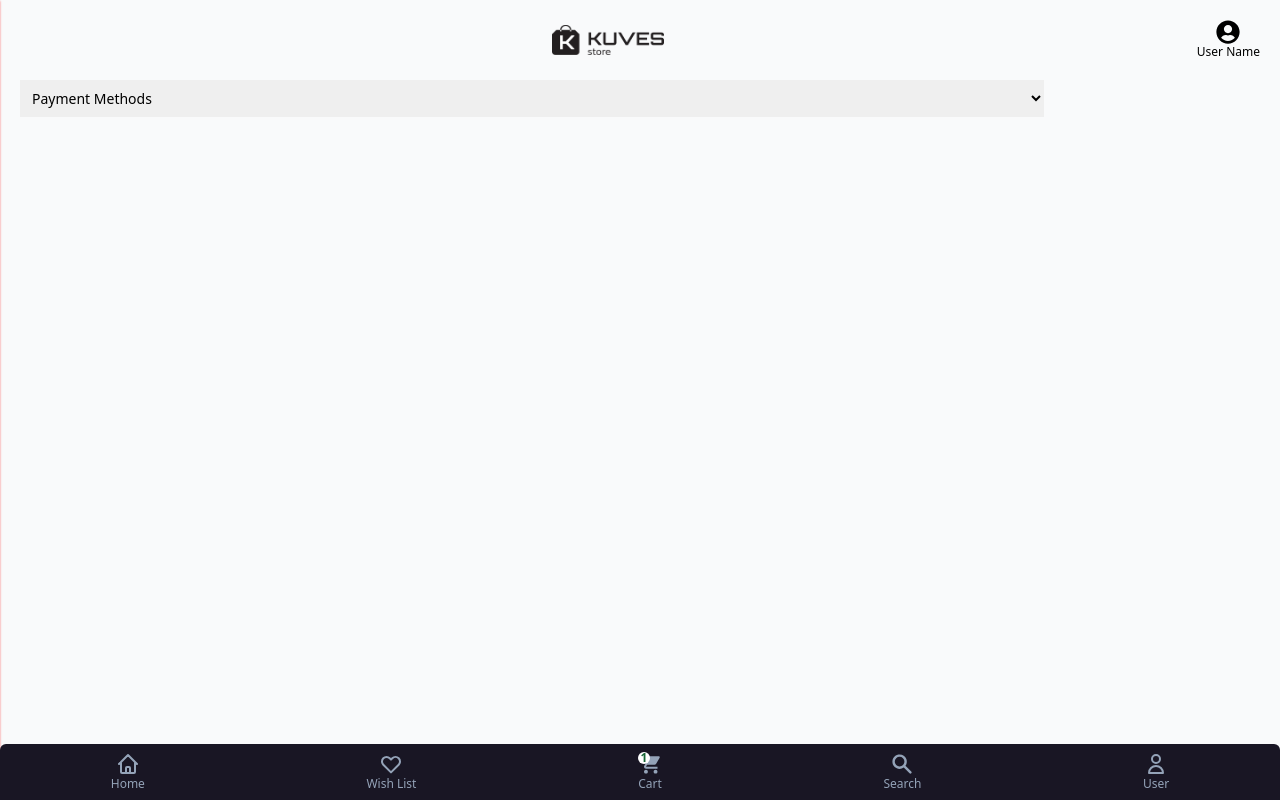
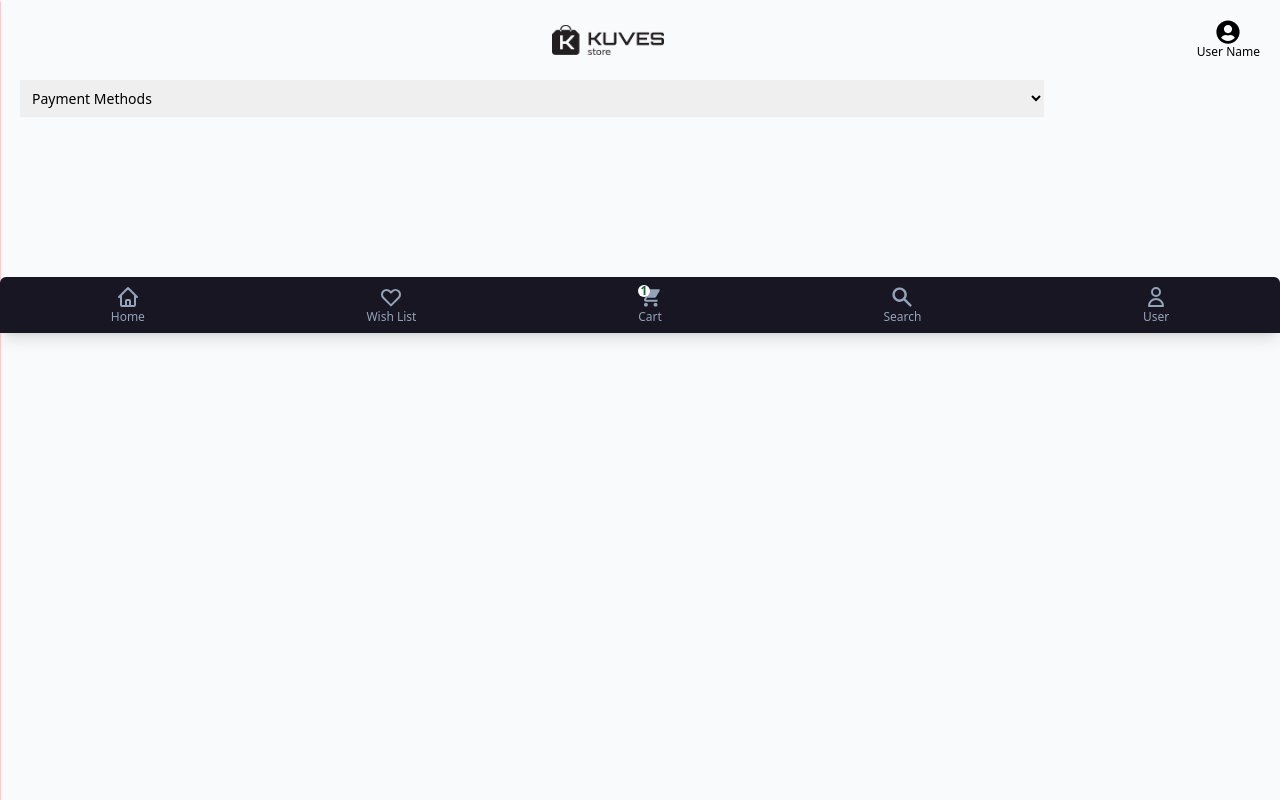
Before and after one commit to Linus-Daniel/Ecommerce, a React (Vite) app: page /payment in a window 1280 px wide. Built offline with nearby package versions, Linux system fonts and the light colour scheme.

Commit message:
screen size

```diff
--- a/src/App.jsx
+++ b/src/App.jsx
@@ -17,7 +17,7 @@ const App = () => {
         </Routes>
       </div>
 
-      <div className='RouteHolders flex w-screen bg-black rounded-t-md justify-around text-slate-400 shadow-lg h-14  items-center absolute bottom-0'>
+      <div className='RouteHolders flex w-screen bg-black rounded-t-md justify-around text-slate-400 shadow-lg h-14  items-center sticky bottom-0'>
         {
           RouteTrigger.map((trigger) => {
             return (
```
